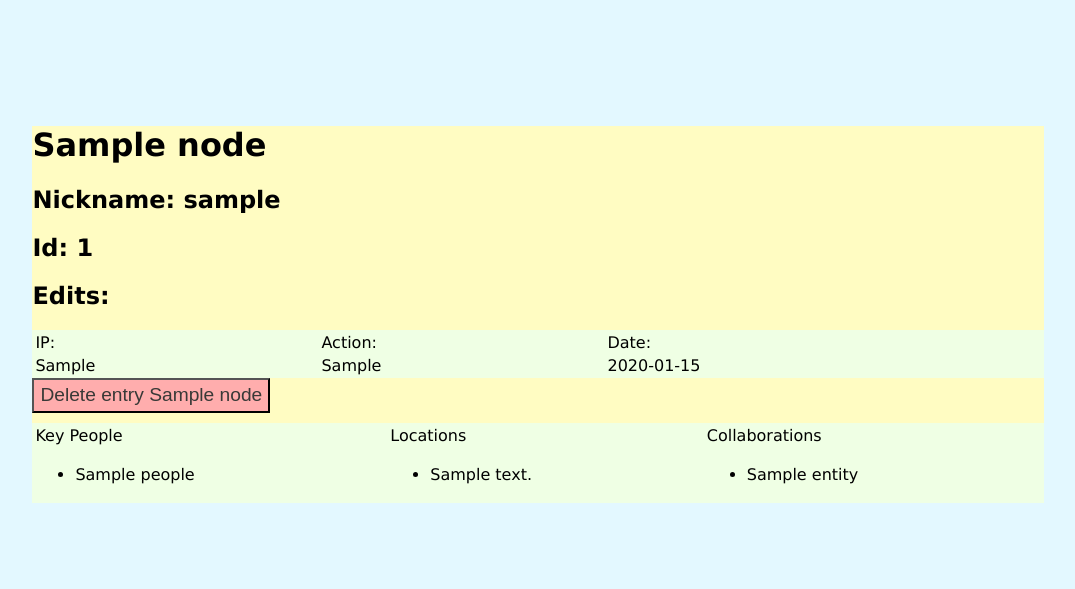
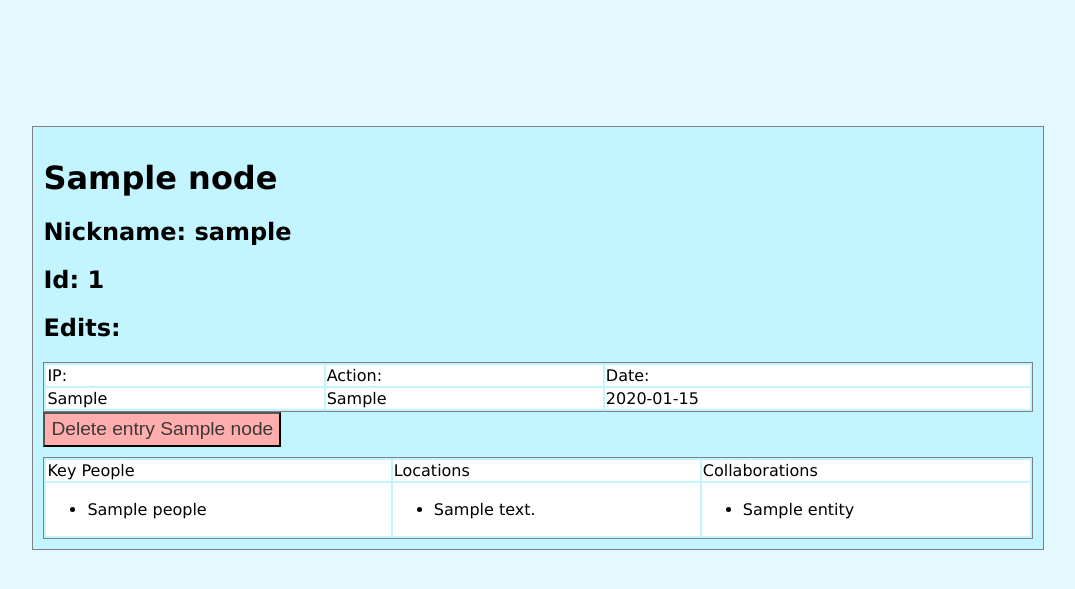
Before and after one commit to MicrosoftTCE/civic-graph-API, a Flask app: template app/templates/admin.html in a window 1280 px wide. Shown: the top 589 px of the page, without its empty margins (102-1177 px from the left). Run offline with Flask 2, Linux system fonts and the light colour scheme; the template is opened without the code that fills it: most values are stand-ins (such as "Sample title", 1, 10 or a date in 2020); parts of the project's set-up code (start-up, migrations or seed data) failed here and were passed over.

Commit message:
Update admin.css

```diff
--- a/app/static/css/admin.css
+++ b/app/static/css/admin.css
@@ -4,12 +4,20 @@ body {
 }
 table {
 	width: 100%;
-  /*border: 1px solid grey;*/
-  background: #EFFFE4;
+	border: 1px solid grey;
+	background: #C2F5FF;
+}
+table td{
+	vertical-align: top;
 }
 .entity-container{
-  background: #FFFCC2;
+	background: #C2F5FF;
 	margin: 10%;
+	border: 1px solid grey;
+	padding: 10px;
+}
+tr td{
+	background-color: white;
 }
 input[type='submit']{
 	height: 35px;
```
Lines whose indentation alone changed are shown as unchanged.
